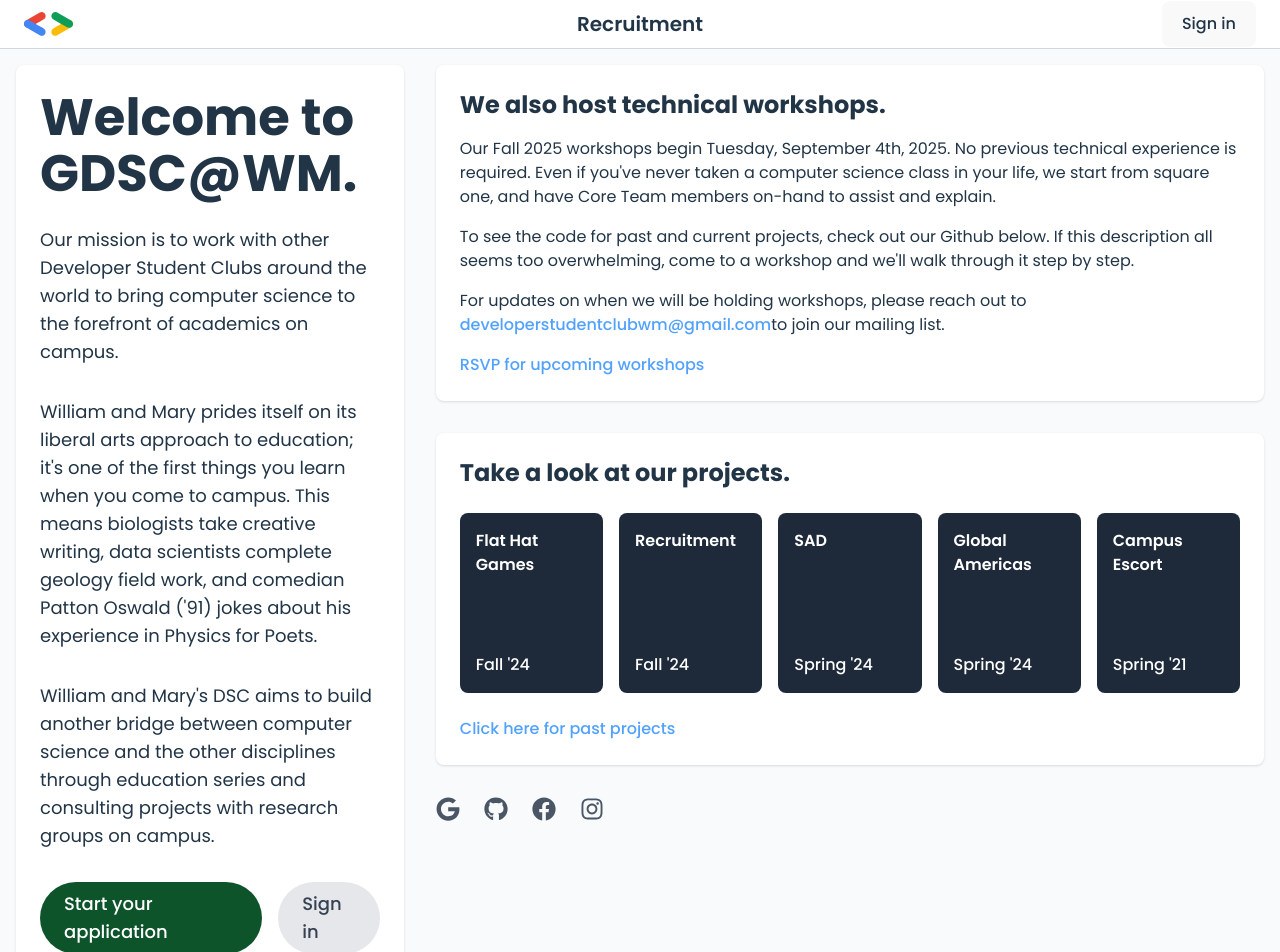
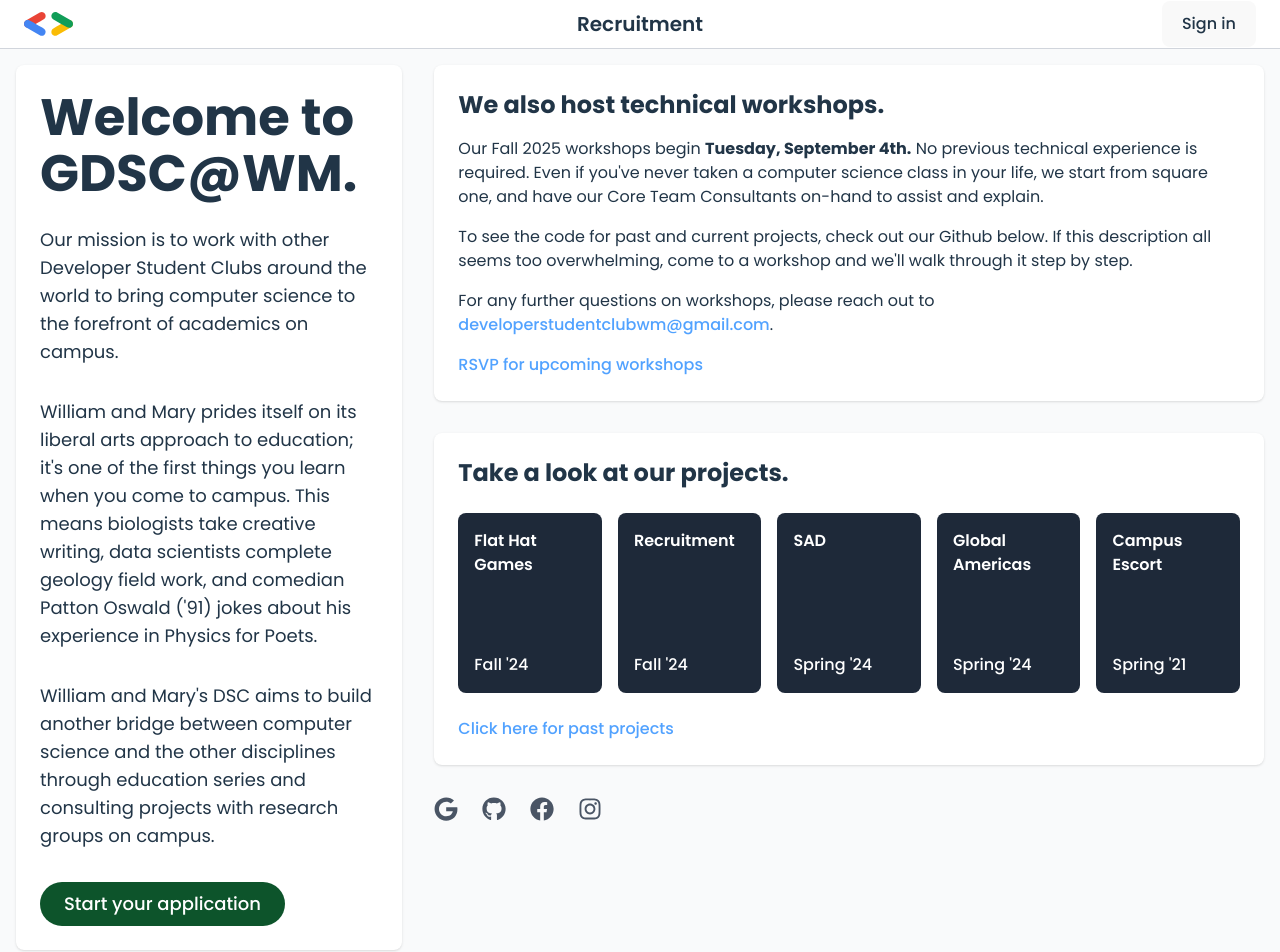
Before and after one commit to gkdot/recruitment-platform, a React (Vite) app: page / in a window 1280 px wide. Shown: the top 952 px of the page. Built offline with nearby package versions, Linux system fonts and the light colour scheme; no server answers.

Commit message:
feat: connect application button to auth flow
- Updated Landing.tsx to trigger Google sign-in when user is not signed in
- Automatically updates UserProfile on sign-in
- Opens signup flow for new users after login

```diff
--- a/src/pages/Landing.tsx
+++ b/src/pages/Landing.tsx
@@ -8,6 +8,7 @@
 const Landing: FC = () => {
   const [showLogin, setShowLogin] = useState(false);
   const [showSignUp, setShowSignUp] = useState(false);
+
   return (
     <Layout>
       <main className="flex min-h-screen">
@@ -40,13 +41,6 @@
               >
                 Start your application
               </Link>
-              <Link
-                to="#"
-                onClick={() => setShowLogin(true)}
-                className="bg-gray-200 text-gray-700 px-6 py-2 rounded-full text-lg font-medium hover:bg-gray-300"
-              >
-                Sign in
-              </Link>
             </div>
           </div>
         </div>
@@ -57,11 +51,11 @@
               We also host technical workshops.
             </h2>
             <p className="text-md mb-4">
-              Our Fall 2025 workshops begin Tuesday, September 4th, 2025. No
-              previous technical experience is required. Even if you&#39;ve
-              never taken a computer science class in your life, we start from
-              square one, and have Core Team members on-hand to assist and
-              explain.
+              Our Fall {new Date().getFullYear()} workshops begin{" "}
+              <b>Tuesday, September 4th.</b> No previous technical experience is
+              required. Even if you&#39;ve never taken a computer science class
+              in your life, we start from square one, and have our Core Team
+              Consultants on-hand to assist and explain.
             </p>
             <p className="text-md mb-4">
               To see the code for past and current projects, check out our
@@ -69,15 +63,14 @@
               to a workshop and we&#39;ll walk through it step by step.
             </p>
             <p className="text-md mb-4">
-              For updates on when we will be holding workshops, please reach out
-              to{" "}
+              For any further questions on workshops, please reach out to{" "}
               <a
                 href="mailto:developerstudentclubwm@gmail.com"
                 className="text-blue-400 hover:text-blue-500 font-semibold"
               >
                 developerstudentclubwm@gmail.com
               </a>
-              to join our mailing list.
+              .
             </p>
             <a
               href="https://lists.wm.edu/wws/info/gdsc-announcements"
```
